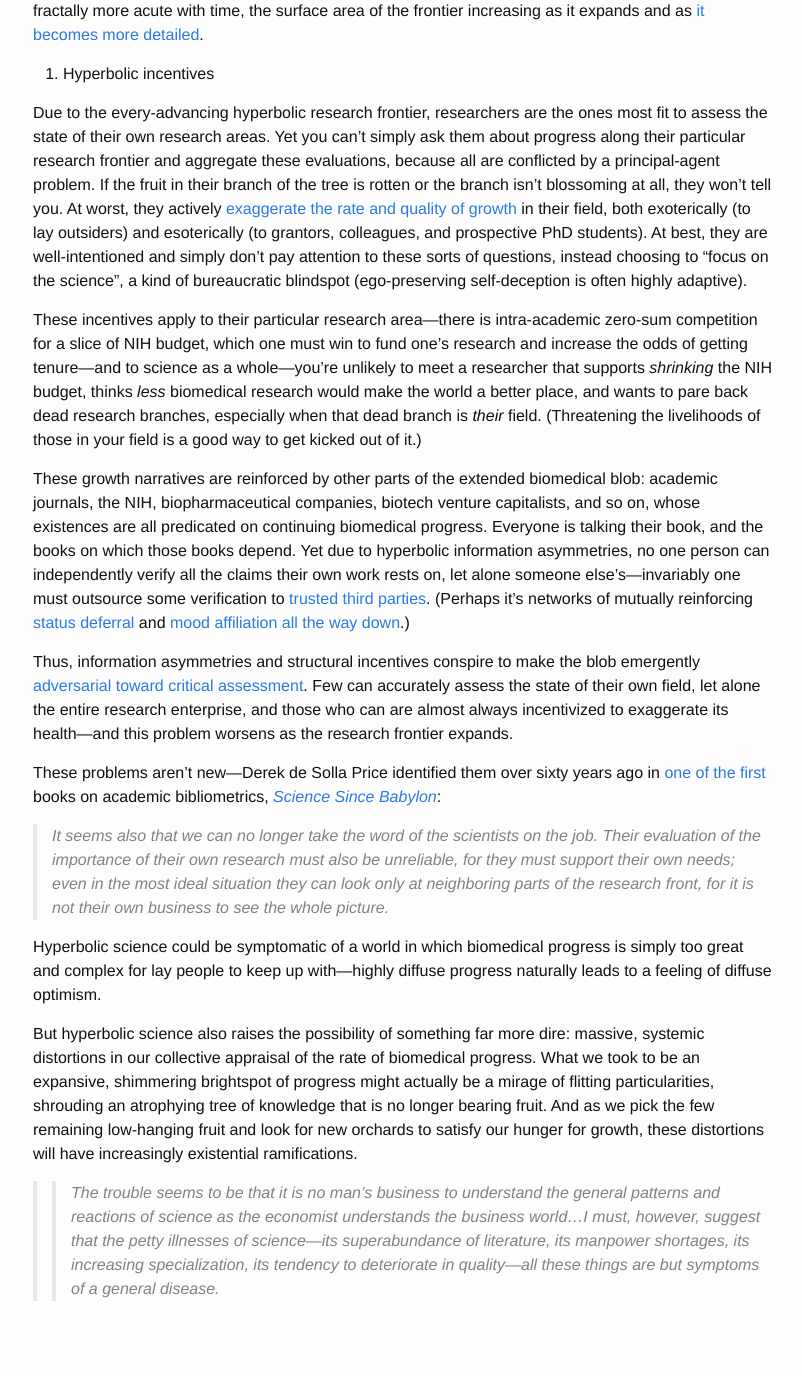
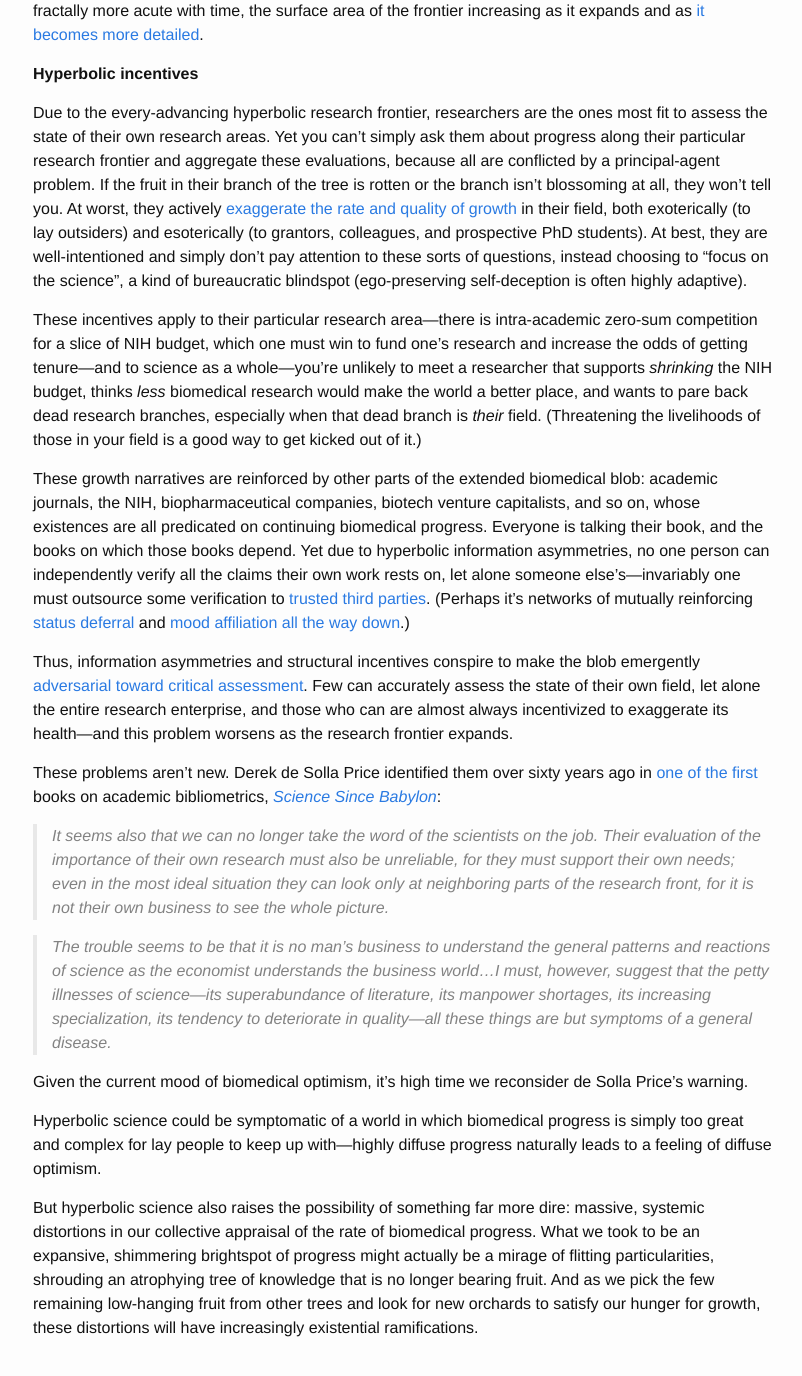
Before and after one commit to markovbio/markovbio.github.io, a Jekyll site: the page built from _posts/2022-08-25-hyperbolic-science.md, in a window 1280 px wide and 1400 px high, scrolled down 1258 px. Shown: the top 1376 px of the window, without its empty margins (237-1039 px from the left). Built offline with Jekyll 4.4.1, drawn with Linux system fonts in a browser that asks for light colours.

Commit message:
Update 2022-08-25-hyperbolic-science.md

```diff
--- a/_posts/2022-08-25-hyperbolic-science.md
+++ b/_posts/2022-08-25-hyperbolic-science.md
@@ -39,12 +39,14 @@
 
 Thus, information asymmetries and structural incentives conspire to make the blob emergently [adversarial toward critical assessment](https://www.lesswrong.com/posts/Sh8qjH3GPpBvMu7ac/stories-about-academia#Polymaths_in_Universities). Few can accurately assess the state of their own field, let alone the entire research enterprise, and those who can are almost always incentivized to exaggerate its health—and this problem worsens as the research frontier expands.
 
-These problems aren’t new—Derek de Solla Price identified them over sixty years ago in [one of the first](https://en.wikipedia.org/wiki/Trait%C3%A9_de_Documentation) books on academic bibliometrics, _[Science Since Babylon](http://derekdesollaprice.org/wp-content/uploads/2015/10/Science-Since-Babylon-opt.pdf)_:
+These problems aren’t new. Derek de Solla Price identified them over sixty years ago in [one of the first](https://en.wikipedia.org/wiki/Trait%C3%A9_de_Documentation) books on academic bibliometrics, _[Science Since Babylon](http://derekdesollaprice.org/wp-content/uploads/2015/10/Science-Since-Babylon-opt.pdf)_:
 
 > It seems also that we can no longer take the word of the scientists on the job. Their evaluation of the importance of their own research must also be unreliable, for they must support their own needs; even in the most ideal situation they can look only at neighboring parts of the research front, for it is not their own business to see the whole picture.
 
+> The trouble seems to be that it is no man’s business to understand the general patterns and reactions of science as the economist understands the business world…I must, however, suggest that the petty illnesses of science—its superabundance of literature, its manpower shortages, its increasing specialization, its tendency to deteriorate in quality—all these things are but symptoms of a general disease.
+
+Given the current mood of biomedical optimism, it's high time we reconsider de Solla Price's warning.
+
 Hyperbolic science could be symptomatic of a world in which biomedical progress is simply too great and complex for lay people to keep up with—highly diffuse progress naturally leads to a feeling of diffuse optimism.
 
-But hyperbolic science also raises the possibility of something far more dire: massive, systemic distortions in our collective appraisal of the rate of biomedical progress. What we took to be an expansive, shimmering brightspot of progress might actually be a mirage of flitting particularities, shrouding an atrophying tree of knowledge that is no longer bearing fruit. And as we pick the few remaining low-hanging fruit and look for new orchards to satisfy our hunger for growth, these distortions will have increasingly existential ramifications.
-
-> > The trouble seems to be that it is no man’s business to understand the general patterns and reactions of science as the economist understands the business world…I must, however, suggest that the petty illnesses of science—its superabundance of literature, its manpower shortages, its increasing specialization, its tendency to deteriorate in quality—all these things are but symptoms of a general disease.
+But hyperbolic science also raises the possibility of something far more dire: massive, systemic distortions in our collective appraisal of the rate of biomedical progress. What we took to be an expansive, shimmering brightspot of progress might actually be a mirage of flitting particularities, shrouding an atrophying tree of knowledge that is no longer bearing fruit. And as we pick the few remaining low-hanging fruit from other trees and look for new orchards to satisfy our hunger for growth, these distortions will have increasingly existential ramifications.
```
Also changed, not shown: other parts of _posts/2022-08-25-hyperbolic-science.md (+2 -2 lines).
